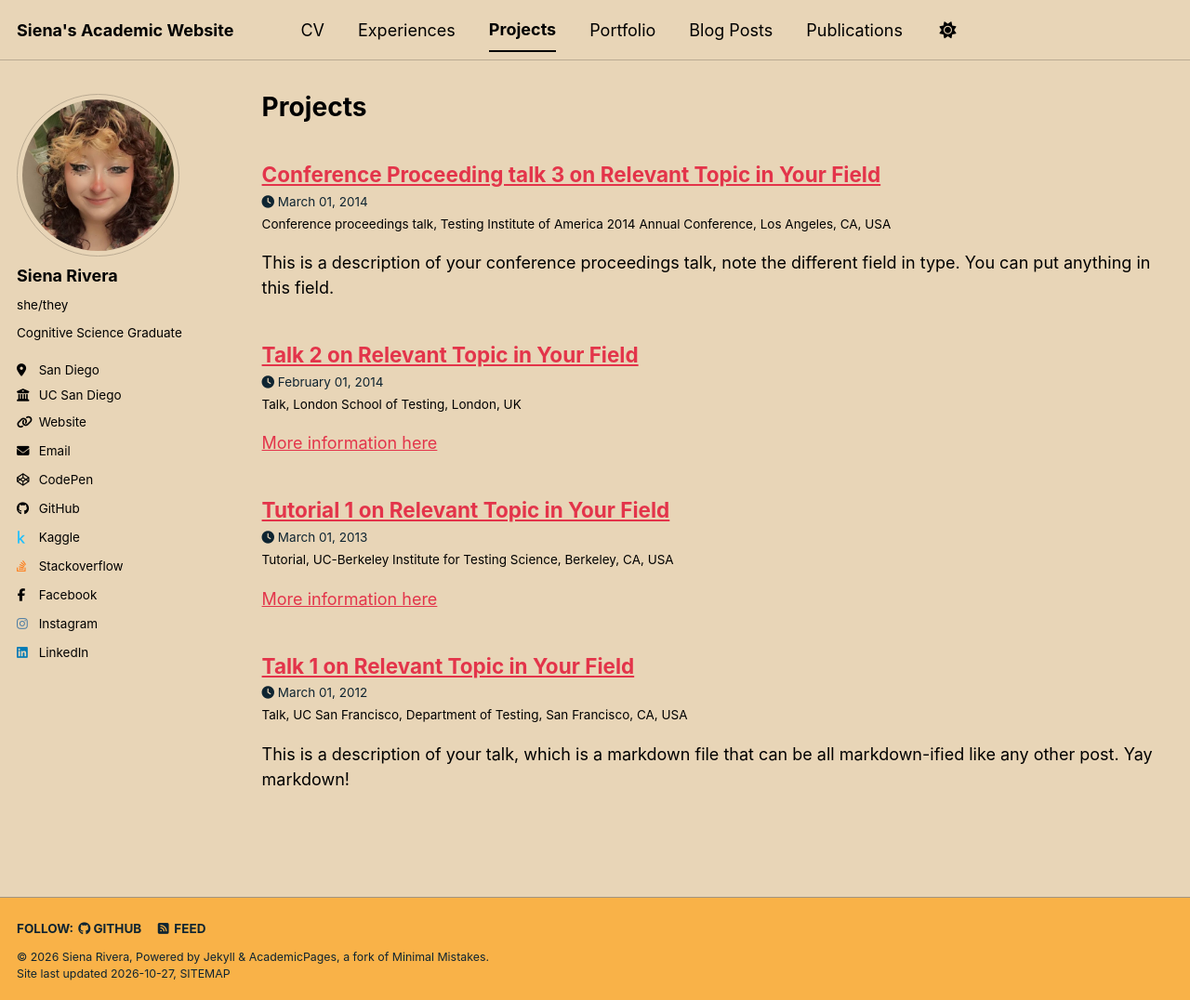
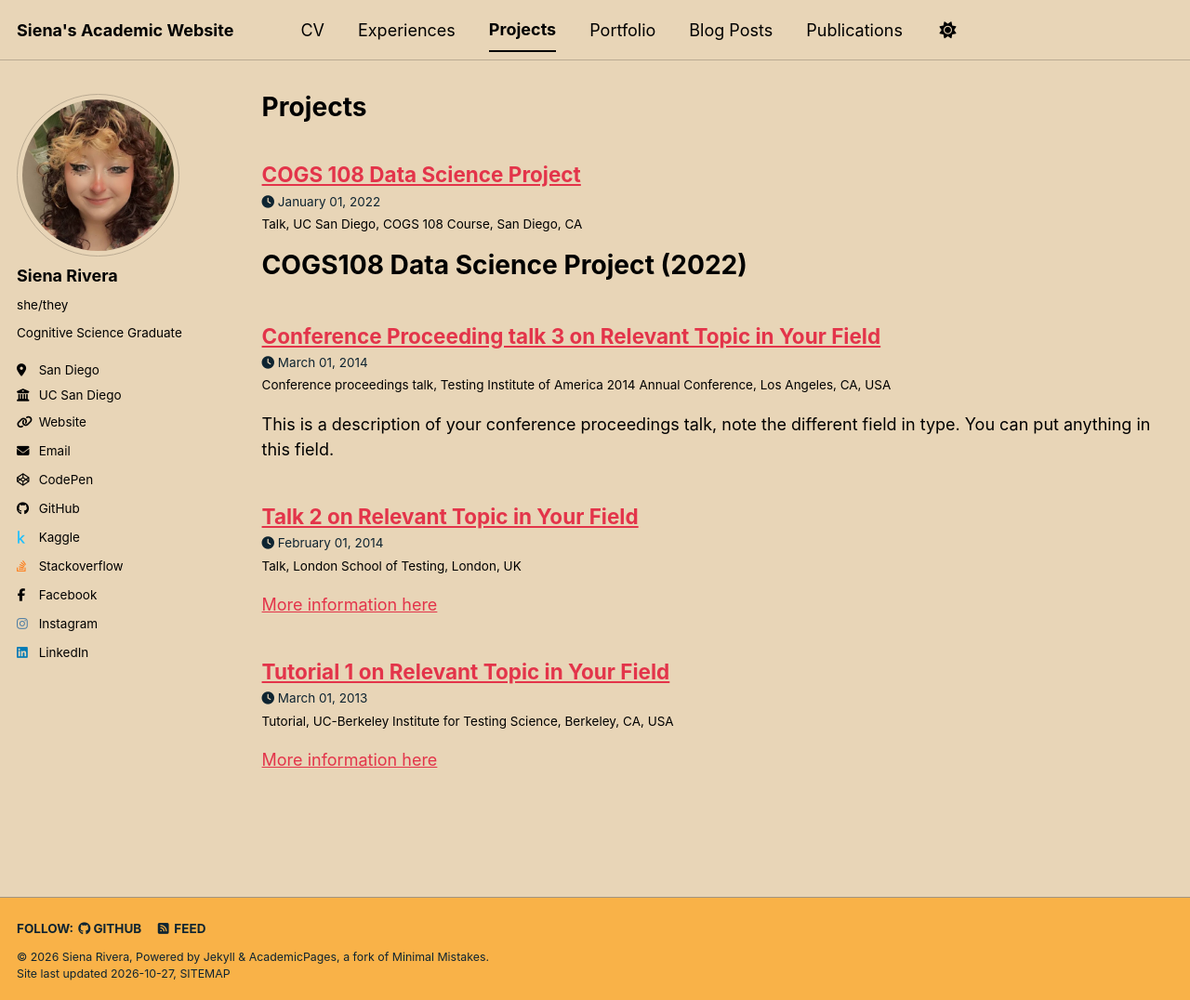
Before and after one commit to BellaIngenue/sienasrivera.github.io, a Jekyll site: the page built from _pages/projects.html, in a window 1280 px wide and 1076 px high. Shown: the whole window at 93% size. Built offline with Jekyll 4.4.1, drawn with Linux system fonts in a browser that asks for light colours; a style sheet for code colours, icons or effects is not loaded.

Commit message:
Edits + COGS108

```diff
--- a/_config.yml
+++ b/_config.yml
@@ -260,7 +260,7 @@ defaults:
       path: ""
       type: experiences
     values:
-      layout: single
+      layout: talk
       author_profile: true
       share: true
       comments: true
--- a/_pages/experiences.html
+++ b/_pages/experiences.html
@@ -8,5 +8,5 @@ author_profile: true
 {% include base_path %}
 
 {% for post in site.experiences reversed %}
-{% include archive-single.html %}
+{% include archive-single-talk.html %}
 {% endfor %}
--- a/_projects/2012-03-01-talk-1.md
+++ /dev/null
@@ -1,11 +0,0 @@
----
-title: "Talk 1 on Relevant Topic in Your Field"
-collection: talks
-type: "Talk"
-permalink: /talks/2012-03-01-talk-1
-venue: "UC San Francisco, Department of Testing"
-date: 2012-03-01
-location: "San Francisco, CA, USA"
----
-
-This is a description of your talk, which is a markdown file that can be all markdown-ified like any other post. Yay markdown!
--- /dev/null
+++ b/_projects/COGS108.md
@@ -0,0 +1,28 @@
+---
+title: "COGS 108 Data Science Project"
+collection: talks
+type: "Talk"
+permalink: /talks/COGS108
+venue: "UC San Diego, COGS 108 Course"
+date: 2022-01-01
+location: "San Diego, CA"
+---
+
+COGS108 Data Science Project (2022)
+======
+
+Conducted an in-depth analysis of the correlation between the Air Quality Index (AQI) and changes in driving patterns during the COVID-19 pandemic, leveraging Python, Pandas, NumPy, and Jupyter Notebooks
+* Collected and meticulously cleaned large datasets on AQI and traffic patterns from multiple sources, ensuring accuracy and consistency over a 3-month period
+* Applied statistical and data science techniques to uncover significant trends and insights, demonstrating the impact of reduced vehicular traffic on air quality
+
+
+Overivew of this Project:
+======
+
+**Research Question**
+
+Did California Air Quality significantly improve in different areas due to the COVID-19 Pandemic and the change in car traffic volume?
+
+**Hypothesis**
+
+We hypothesize that COVID-19 has had an overall good effect from 2020-2022 on Air Quality based on AQI (Air Quality Index). We think that the pandemic has led to more WFH (work-from-home) and remote opportunities for the general population of California, thus changing the amount of air pollution caused by a reduction in car traffic via commuting. We acknowledge that there may be some confounding variables including regional industries, population per capita, and lockdown restrictions
```
